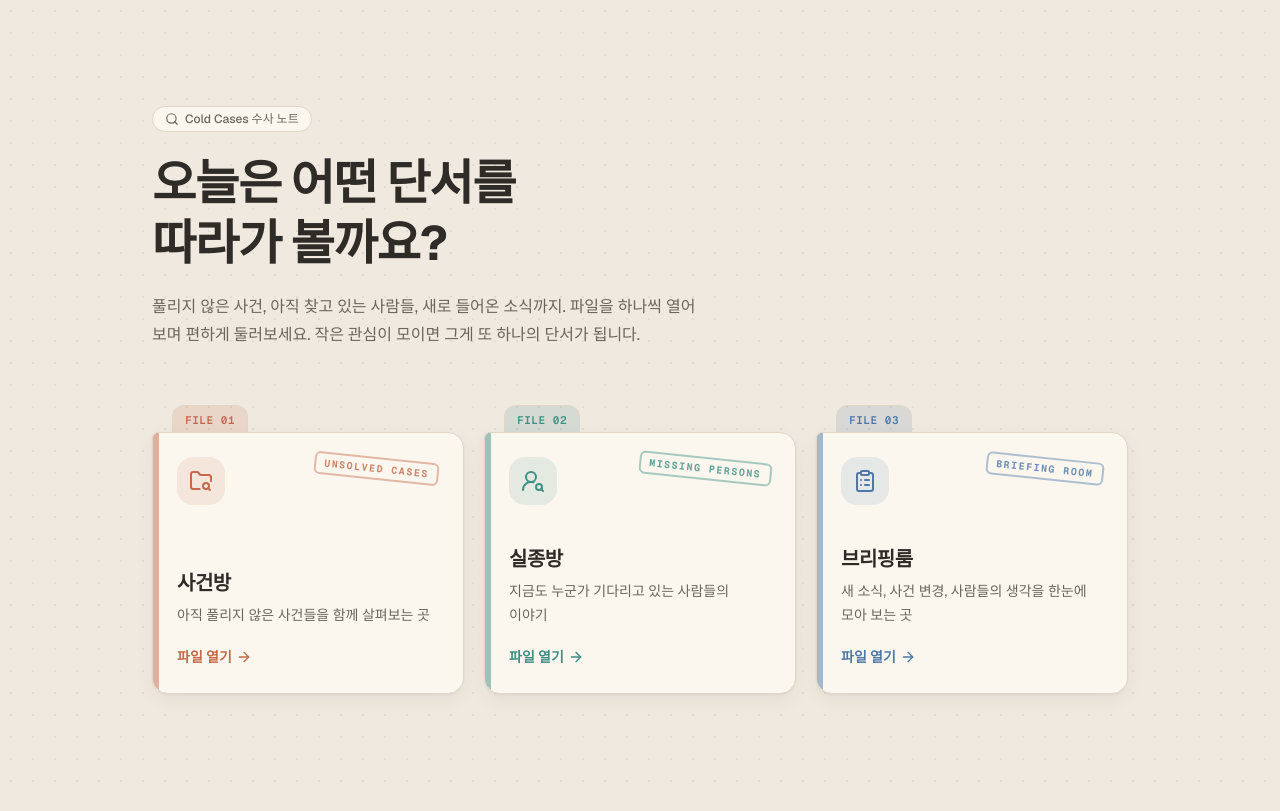
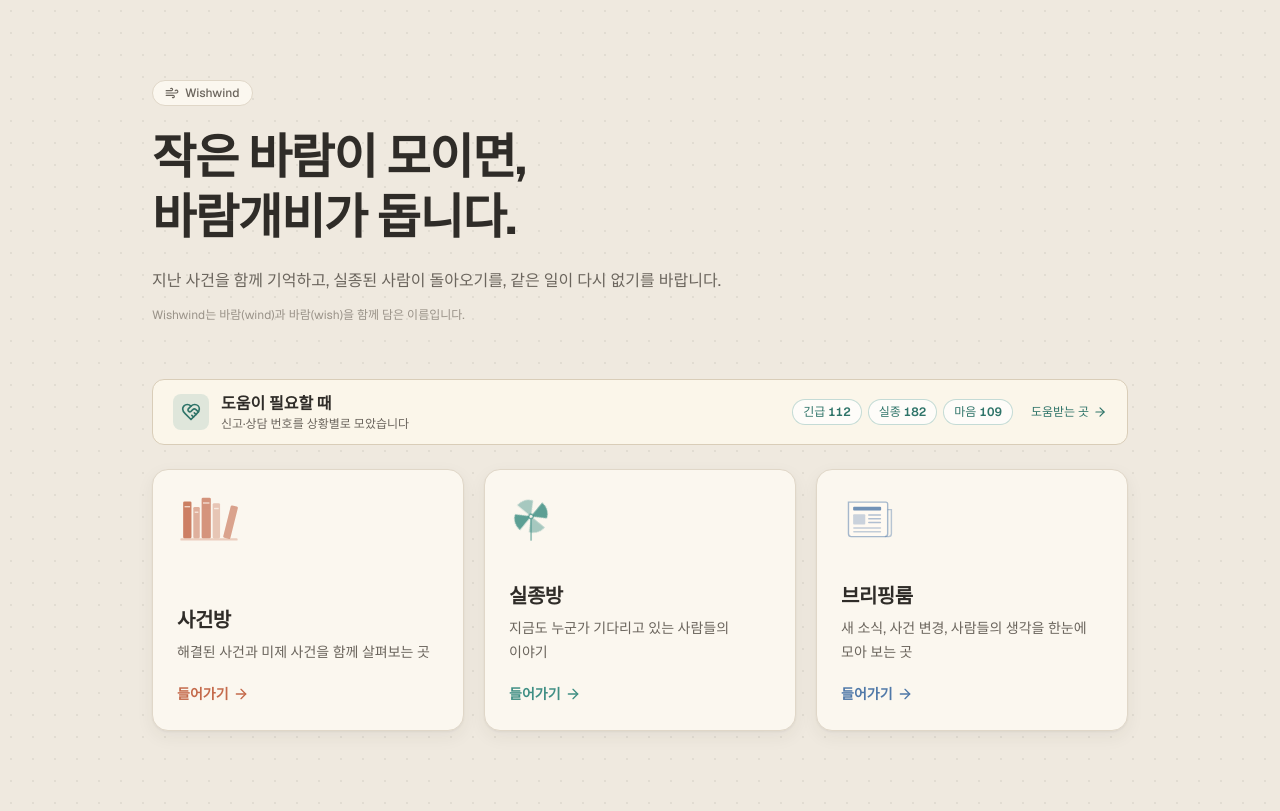
Before and after one commit to hgim96715-lgtm/Wishwind, a Next.js app in the folder apps/web/: page / in a window 1280 px wide. Built offline with nearby package versions, Linux system fonts and the light colour scheme.

Commit message:
브랜드 Wishwind: 홈 문구, 방 카드 표식, 도움 안내 띠

```diff
--- a/apps/web/src/app/layout.tsx
+++ b/apps/web/src/app/layout.tsx
@@ -3,6 +3,7 @@ import { Geist, Geist_Mono } from "next/font/google";
 import { Suspense } from "react";
 import { PageViewTracker } from "@/components/PageViewTracker";
 import "./globals.css";
+import { HelpBar } from "@/components/help/HelpBar";
 
 const geistSans = Geist({
   variable: "--font-geist-sans",
@@ -16,10 +17,10 @@ const geistMono = Geist_Mono({
 
 export const metadata: Metadata = {
   title: {
-    default: "Cold Cases",
-    template: "%s | Cold Cases",
+    default: "Wishwind",
+    template: "%s | Wishwind",
   },
-  description: "미제 사건과 실종 이야기를 함께 지켜보는 곳",
+  description: "지난 사건을 함께 기억하고, 실종된 사람이 돌아오기를 바라는 곳",
 };
 
 export default function RootLayout({ children }: LayoutProps<"/">) {
@@ -29,6 +30,10 @@ export default function RootLayout({ children }: LayoutProps<"/">) {
       className={`${geistSans.variable} ${geistMono.variable} h-full antialiased`}
     >
       <body className="flex min-h-full flex-col">
+        {/* 주소를 읽는 클라이언트 컴포넌트라 Suspense로 감싸 나머지는 정적으로 렌더링 */}
+        <Suspense fallback={null}>
+          <HelpBar />
+        </Suspense>
         {children}
         <Suspense fallback={null}>
           <PageViewTracker />
--- a/apps/web/src/app/page.tsx
+++ b/apps/web/src/app/page.tsx
@@ -1,27 +1,66 @@
-import { LuSearch } from "react-icons/lu";
+import Link from "next/link";
+import { LuArrowRight, LuHeartHandshake, LuWind } from "react-icons/lu";
 import { RoomGrid } from "@/components/home/RoomGrid";
 
 // 서버 컴포넌트. 정적인 텍스트는 서버에서 HTML로 내려가고,
 // 애니메이션이 필요한 카드 영역(RoomGrid)만 클라이언트 번들에 포함됨
 export default function Home() {
   return (
-    <main className="mx-auto flex w-full max-w-5xl flex-1 flex-col justify-center px-6 py-20">
+    <main className="relative mx-auto flex w-full max-w-5xl flex-1 flex-col justify-center px-6 py-20">
       <section className="mb-14">
         <span className="inline-flex items-center gap-1.5 rounded-full border border-line bg-surface px-3 py-1 text-xs font-medium text-muted">
-          <LuSearch aria-hidden className="size-3.5" />
-          Cold Cases 수사 노트
+          <LuWind aria-hidden className="size-3.5" />
+          Wishwind
         </span>
         <h1 className="mt-5 text-4xl font-bold leading-snug tracking-tight md:text-5xl md:leading-tight">
-          오늘은 어떤 단서를
+          작은 바람이 모이면,
           <br />
-          따라가 볼까요?
+          바람개비가 돕니다.
         </h1>
         <p className="mt-5 max-w-xl leading-7 text-muted">
-          풀리지 않은 사건, 아직 찾고 있는 사람들, 새로 들어온 소식까지.
-          파일을 하나씩 열어 보며 편하게 둘러보세요. 작은 관심이 모이면 그게
-          또 하나의 단서가 됩니다.
+          지난 사건을 함께 기억하고, 실종된 사람이 돌아오기를, 같은 일이 다시
+          없기를 바랍니다.
+        </p>
+        <p className="mt-3 text-xs text-subtle">
+          Wishwind는 바람(wind)과 바람(wish)을 함께 담은 이름입니다.
         </p>
       </section>
+
+      {/* 방 카드 위, 눈에 잘 띄되 크지 않게 */}
+      <div className="mb-6 flex flex-col gap-3 rounded-xl border border-[#d9cdb8] bg-[#fbf6ea] px-4 py-3 sm:flex-row sm:items-center sm:gap-4 sm:px-5">
+        <Link href="/help" className="group flex min-w-0 flex-1 items-center gap-3">
+          <span className="flex size-9 shrink-0 items-center justify-center rounded-lg bg-[#3f8f84]/15 text-[#2f7469]">
+            <LuHeartHandshake aria-hidden className="size-5" />
+          </span>
+          <span className="min-w-0">
+            <span className="block font-semibold group-hover:underline">도움이 필요할 때</span>
+            <span className="block text-xs text-muted">신고·상담 번호를 상황별로 모았습니다</span>
+          </span>
+        </Link>
+        <div className="flex flex-wrap items-center gap-1.5 text-xs">
+          {[
+            { label: "긴급", n: "112" },
+            { label: "실종", n: "182" },
+            { label: "마음", n: "109" },
+          ].map((c) => (
+            <a
+              key={c.n}
+              href={`tel:${c.n}`}
+              aria-label={`${c.label} ${c.n}로 전화 걸기`}
+              className="rounded-full border border-[#3f8f84]/30 bg-white/70 px-2.5 py-1 text-[#2f7469] hover:bg-white"
+            >
+              {c.label} <span className="font-semibold tabular-nums">{c.n}</span>
+            </a>
+          ))}
+          <Link
+            href="/help"
+            className="ml-auto inline-flex items-center gap-1 pl-1 font-medium text-[#2f7469] hover:underline sm:ml-2"
+          >
+            도움받는 곳
+            <LuArrowRight aria-hidden className="size-3.5" />
+          </Link>
+        </div>
+      </div>
 
       <RoomGrid />
     </main>
--- a/apps/web/src/components/home/RoomCard.tsx
+++ b/apps/web/src/components/home/RoomCard.tsx
@@ -4,6 +4,7 @@ import Link from "next/link";
 import { motion, type Variants } from "motion/react";
 import { LuArrowRight } from "react-icons/lu";
 import type { Room } from "@/lib/rooms";
+import { RoomEmblem } from "./RoomEmblem";
 
 const MotionLink = motion.create(Link);
 
@@ -18,42 +19,22 @@ const cardVariants: Variants = {
 
 interface RoomCardProps {
   room: Room;
-  fileNo: number;
 }
 
-export function RoomCard({ room, fileNo }: RoomCardProps) {
-  const Icon = room.icon;
-  const no = String(fileNo).padStart(2, "0");
-
+export function RoomCard({ room }: RoomCardProps) {
   return (
     <MotionLink
       href={room.href}
       variants={cardVariants}
-      whileHover={{ y: -6, rotate: -1 }}
+      whileHover={{ y: -6 }}
       whileTap={{ scale: 0.98 }}
-      whileFocus={{ y: -6, rotate: -1 }}
+      whileFocus={{ y: -6 }}
       transition={{ type: "spring", stiffness: 320, damping: 22 }}
       style={{ "--accent": room.accent } as React.CSSProperties}
       className="group relative flex flex-col outline-none"
     >
-      <span className="ml-5 inline-flex w-fit items-center rounded-t-xl border border-b-0 border-line bg-(--accent)/15 px-3 pt-1.5 pb-1 font-mono text-[11px] font-semibold tracking-wider text-(--accent)">
-        FILE {no}
-      </span>
-
-      <div className="relative flex min-h-56 flex-1 flex-col overflow-hidden rounded-2xl rounded-tl-md border border-line bg-surface p-6 shadow-[0_1px_2px_rgb(47_44_40/0.05),0_6px_18px_rgb(47_44_40/0.06)] transition-[border-color,box-shadow] duration-300 group-hover:border-(--accent)/40 group-hover:shadow-[0_2px_4px_rgb(47_44_40/0.06),0_16px_36px_rgb(47_44_40/0.10)] group-focus-visible:border-(--accent)/60 group-focus-visible:ring-4 group-focus-visible:ring-(--accent)/15">
-        <span
-          aria-hidden
-          className="absolute inset-y-0 left-0 w-1.5 bg-(--accent)/50"
-        />
-
-        <div className="flex items-start justify-between">
-          <span className="flex size-12 items-center justify-center rounded-2xl bg-(--accent)/12 text-(--accent)">
-            <Icon aria-hidden className="size-6" />
-          </span>
-          <span className="rotate-6 rounded-md border-2 border-(--accent)/45 px-2 py-0.5 font-mono text-[10px] font-bold uppercase tracking-[0.15em] text-(--accent)/80 transition-transform duration-300 group-hover:rotate-3">
-            {room.subtitle}
-          </span>
-        </div>
+      <div className="relative flex min-h-56 flex-1 flex-col overflow-hidden rounded-2xl border border-line bg-surface p-6 shadow-[0_1px_2px_rgb(47_44_40/0.05),0_6px_18px_rgb(47_44_40/0.06)] transition-[border-color,box-shadow] duration-300 group-hover:border-(--accent)/40 group-hover:shadow-[0_2px_4px_rgb(47_44_40/0.06),0_16px_36px_rgb(47_44_40/0.10)] group-focus-visible:border-(--accent)/60 group-focus-visible:ring-4 group-focus-visible:ring-(--accent)/15">
+        <RoomEmblem slug={room.slug} />
 
         <div className="mt-auto pt-10">
           <h2 className="text-xl font-bold tracking-tight text-foreground">
@@ -63,7 +44,7 @@ export function RoomCard({ room, fileNo }: RoomCardProps) {
             {room.description}
           </p>
           <span className="mt-5 inline-flex items-center gap-1 text-sm font-semibold text-(--accent)">
-            파일 열기
+            들어가기
             <LuArrowRight
               aria-hidden
               className="size-4 transition-transform duration-300 group-hover:translate-x-1"
--- /dev/null
+++ b/apps/web/src/components/home/RoomEmblem.tsx
@@ -0,0 +1,70 @@
+import type { RoomSlug } from "@/lib/rooms";
+
+/** 사건방: 국가별 책장의 책등 몇 권 */
+function Books() {
+  const books = [
+    { x: 4, w: 9, h: 40, o: 0.85 },
+    { x: 15, w: 7, h: 34, o: 0.5 },
+    { x: 24, w: 10, h: 44, o: 0.7 },
+    { x: 36, w: 8, h: 38, o: 0.35 },
+  ];
+  return (
+    <svg viewBox="0 0 64 52" className="h-12 w-16" aria-hidden>
+      {books.map((b) => (
+        <g key={b.x}>
+          <rect x={b.x} y={48 - b.h} width={b.w} height={b.h} rx={1.5} fill="var(--accent)" fillOpacity={b.o} />
+          <rect x={b.x + 1.5} y={48 - b.h + 5} width={b.w - 3} height={1.5} fill="#fffaf2" fillOpacity={0.7} />
+        </g>
+      ))}
+      {/* 기대어 놓인 한 권 */}
+      <rect x={47} y={12} width={8} height={36} rx={1.5} fill="var(--accent)" fillOpacity={0.6} transform="rotate(14 51 48)" />
+      <rect x={1} y={48} width={62} height={2.5} rx={1} fill="var(--accent)" fillOpacity={0.3} />
+    </svg>
+  );
+}
+
+/** 실종방: 천천히 도는 바람개비. 마우스를 올리면 조금 빨라지고, 움직임 줄이기 설정이면 멈춤 */
+function Pinwheel() {
+  return (
+    <svg viewBox="0 0 52 56" className="h-12 w-11" aria-hidden>
+      <rect x={25} y={26} width={2.2} height={29} rx={1.1} fill="var(--accent)" fillOpacity={0.5} />
+      <g className="origin-[26px_26px] motion-safe:animate-[spin_9s_linear_infinite] motion-safe:group-hover:animate-[spin_3.5s_linear_infinite]">
+        {[0, 90, 180, 270].map((deg, i) => (
+          <path
+            key={deg}
+            d="M26 26 L26 5 Q38 6 42 16 Z"
+            fill="var(--accent)"
+            fillOpacity={i % 2 ? 0.45 : 0.85}
+            transform={`rotate(${deg} 26 26)`}
+          />
+        ))}
+        <circle cx={26} cy={26} r={2.6} fill="#fffaf2" stroke="var(--accent)" strokeWidth={1.2} />
+      </g>
+    </svg>
+  );
+}
+
+/** 브리핑룸: 접힌 신문 한 장 */
+function Newspaper() {
+  return (
+    <svg viewBox="0 0 60 50" className="h-12 w-14" aria-hidden>
+      <path d="M8 8 h40 a2 2 0 0 1 2 2 v32 a3 3 0 0 1 -3 3 H11 a3 3 0 0 1 -3 -3 Z" fill="#fffaf2" stroke="var(--accent)" strokeOpacity={0.5} strokeWidth={1.5} />
+      <path d="M50 16 h4 v26 a3 3 0 0 1 -3 3 h-4" fill="none" stroke="var(--accent)" strokeOpacity={0.4} strokeWidth={1.5} />
+      <rect x={13} y={13} width={30} height={4} rx={1} fill="var(--accent)" fillOpacity={0.8} />
+      <rect x={13} y={21} width={13} height={11} rx={1} fill="var(--accent)" fillOpacity={0.3} />
+      {[21, 25, 29].map((y) => (
+        <rect key={y} x={29} y={y} width={14} height={1.6} rx={0.8} fill="var(--accent)" fillOpacity={0.45} />
+      ))}
+      {[35, 39].map((y) => (
+        <rect key={y} x={13} y={y} width={30} height={1.6} rx={0.8} fill="var(--accent)" fillOpacity={0.35} />
+      ))}
+    </svg>
+  );
+}
+
+/** 홈 방 카드의 작은 표식. 방마다 그 방을 닮은 그림 */
+export function RoomEmblem({ slug }: { slug: RoomSlug }) {
+  if (slug === "cases") return <Books />;
+  if (slug === "missing") return <Pinwheel />;
+  return <Newspaper />;
+}
--- a/apps/web/src/components/home/RoomGrid.tsx
+++ b/apps/web/src/components/home/RoomGrid.tsx
@@ -21,8 +21,8 @@ export function RoomGrid() {
         animate="show"
         className="grid w-full gap-x-5 gap-y-8 md:grid-cols-3"
       >
-        {ROOMS.map((room, i) => (
-          <RoomCard key={room.slug} room={room} fileNo={i + 1} />
+        {ROOMS.map((room) => (
+          <RoomCard key={room.slug} room={room} />
         ))}
       </motion.nav>
     </MotionConfig>
--- a/apps/web/src/lib/rooms.ts
+++ b/apps/web/src/lib/rooms.ts
@@ -23,8 +23,8 @@ export const ROOMS: readonly Room[] = [
     slug: "cases",
     href: "/cases",
     title: "사건방",
-    subtitle: "Unsolved Cases",
-    description: "아직 풀리지 않은 사건들을 함께 살펴보는 곳",
+    subtitle: "Case Files",
+    description: "해결된 사건과 미제 사건을 함께 살펴보는 곳",
     icon: LuFolderSearch,
     accent: "#c46a4b",
   },
```
